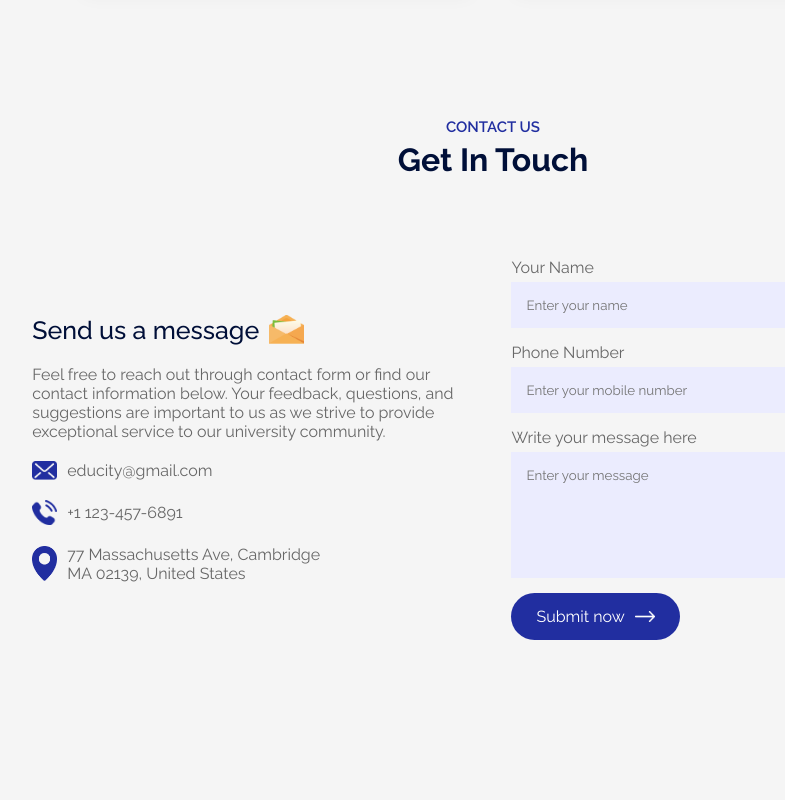
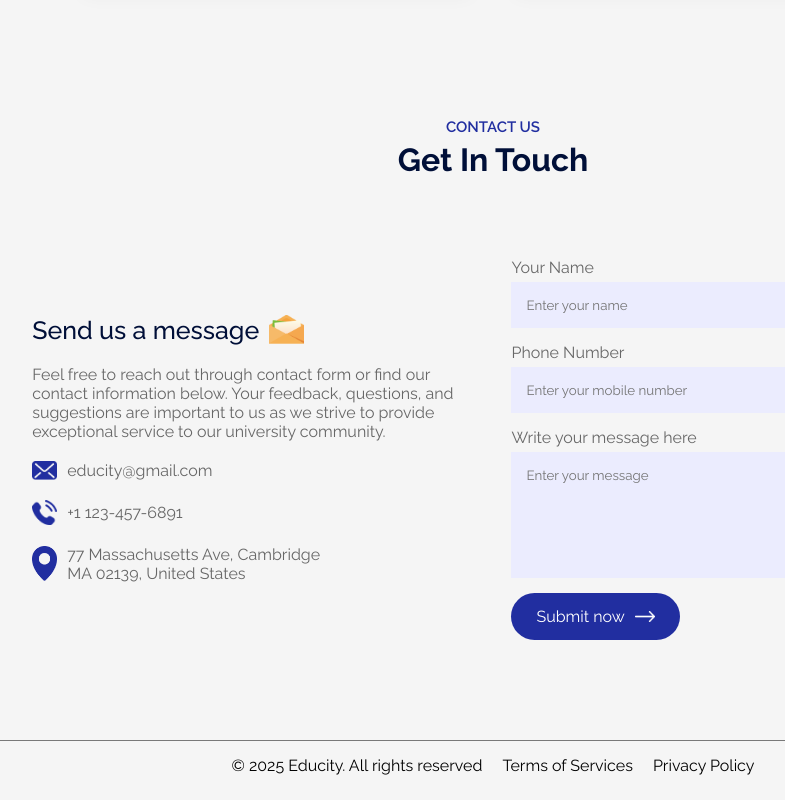
Before and after one commit to PranitaKute/Educity, a React app: page / in a window 1280 px wide. Shown: the part 2910-3710 px from the top of the page, without its empty margins (147-932 px from the left). Before the commit the page ends 3650 px from the top, so only its background shows below. Built offline with nearby package versions, Linux system fonts and the light colour scheme; the HTML template or start-up script is replaced by a standard one.

Commit message:
Update App.jsx

```diff
--- a/src/App.jsx
+++ b/src/App.jsx
@@ -7,6 +7,7 @@ import About from './components/About/About'
 import Campus from './components/Campus/Campus'
 import Testimonials from './components/Testimonials/Testimonials'
 import Contact from './components/Contact/Contact'
+import Footer from './components/Footer/Footer'
 
 const App= () => {
   return (
@@ -24,6 +25,7 @@ const App= () => {
         <Testimonials/>
         <Title subtitle ='Contact Us' title='Get In Touch'/>
         <Contact/>
+        <Footer/>
       </div>
 
     </div>
```
